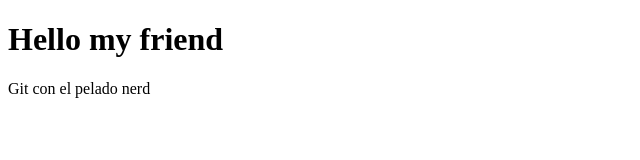
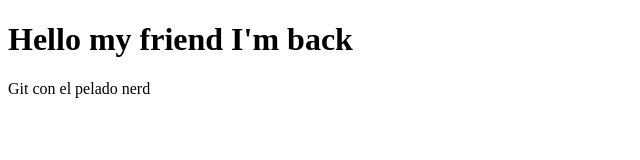
Before and after one commit to frankidev/frankdev, a plain HTML site: page index2.html in a window 1280 px wide. Shown: the whole page, without its empty margins (0-640 px from the left). Drawn offline with Linux system fonts and the light colour scheme.

Commit message:
Update index2.html
adding some text

```diff
--- a/index2.html
+++ b/index2.html
@@ -6,7 +6,7 @@
   <title>Document</title>
 </head>
 <body>
-	<h1>Hello my friend </h1>
+	<h1>Hello my friend I'm back </h1>
 	<p>Git con el pelado nerd</p>
 </body>
 </html>
```
